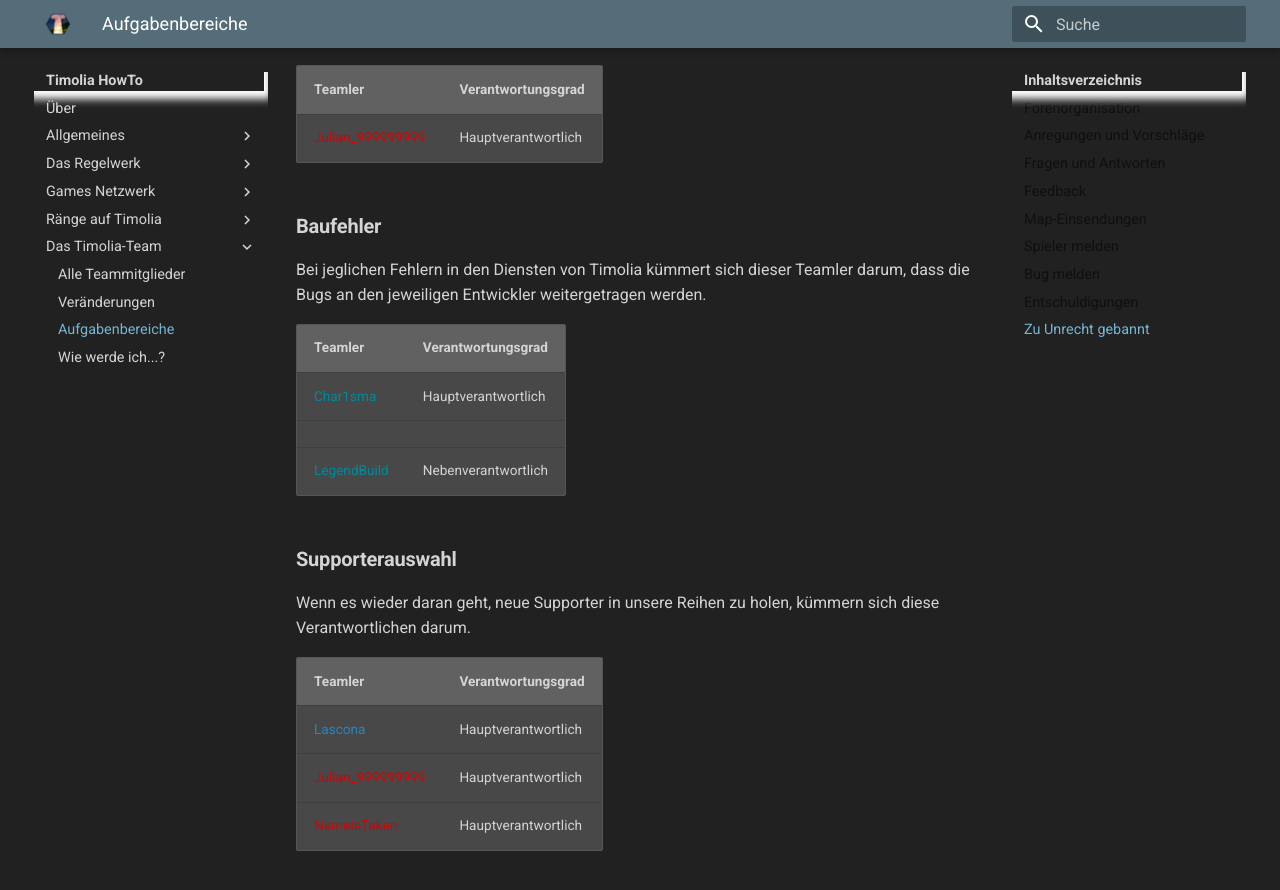
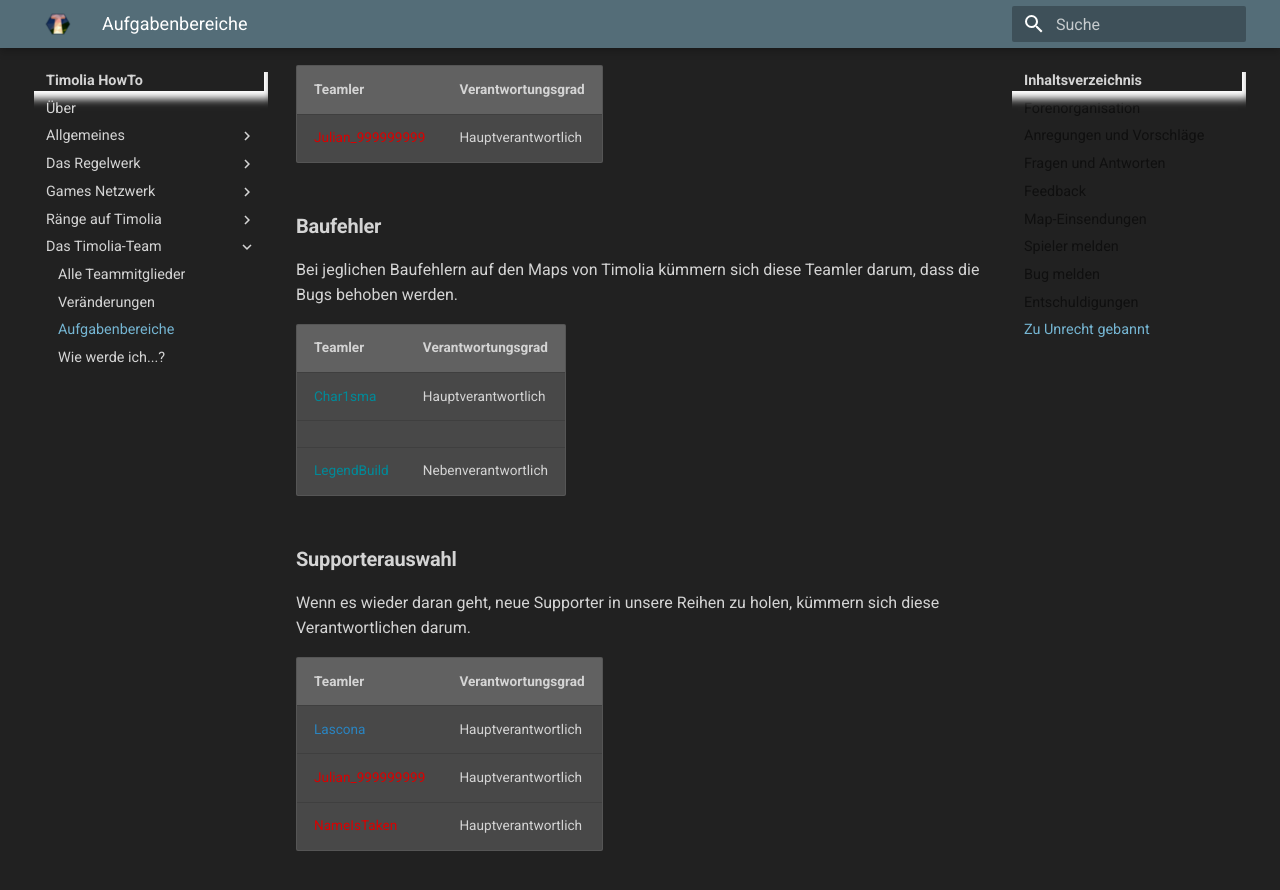
Before and after one commit to TimoliaDE/HowTo, an MkDocs documentation site: the page built from docs/team/responsibilities.md, in a window 1280 px wide and 900 px high, scrolled down 3622 px. Shown: the top 890 px of the window. Built offline with MkDocs 1.6.1 and Material for MkDocs 9.7.7, drawn with Linux system fonts in a browser that asks for light colours; old or Windows-style settings are respelled for this version of MkDocs.

Commit message:
copy paste shit

```diff
--- a/docs/team/responsibilities.md
+++ b/docs/team/responsibilities.md
@@ -99,7 +99,7 @@ Bei jeglichen Fehlern in den Diensten von Timolia kümmert sich dieser Teamler d
 |<span class='moderator'>Julian_999999999</span> | Hauptverantwortlich |
 
 ### **Baufehler**
-Bei jeglichen Fehlern in den Diensten von Timolia kümmert sich dieser Teamler darum, dass die Bugs an den jeweiligen Entwickler weitergetragen werden.
+Bei jeglichen Baufehlern auf den Maps von Timolia kümmern sich diese Teamler darum, dass die Bugs behoben werden.
 
 | Teamler | Verantwortungsgrad |
 | ------ | ------ |
```
